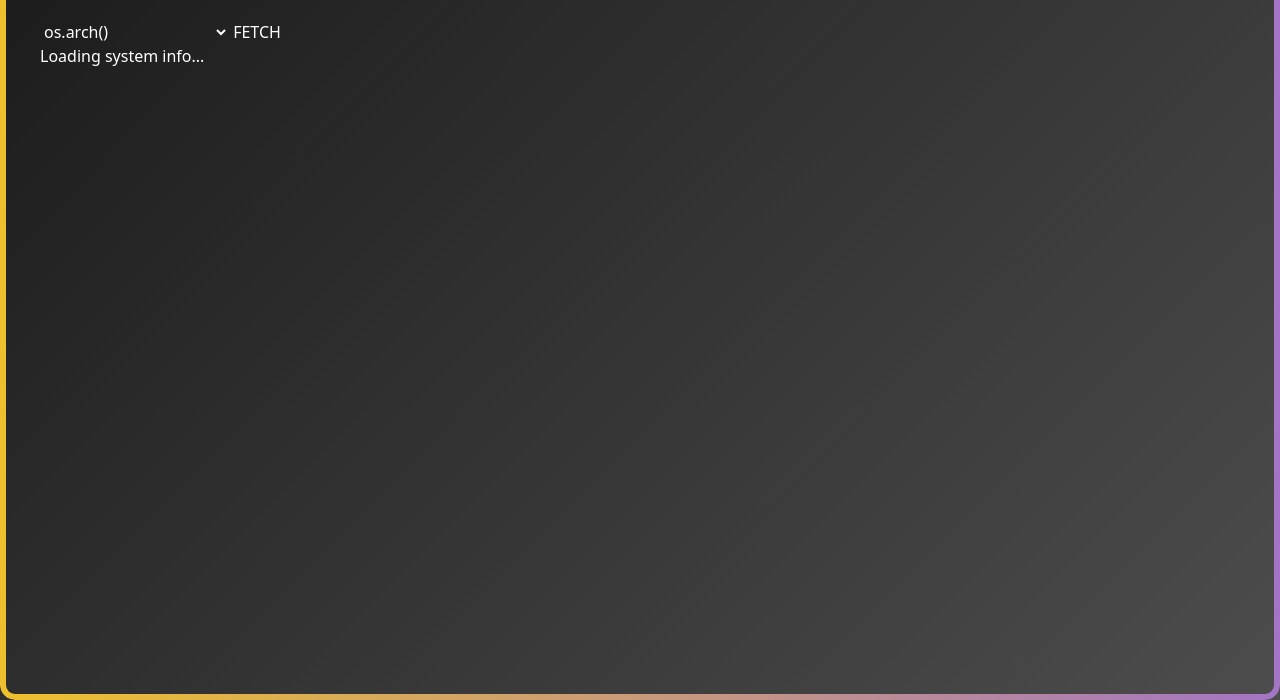
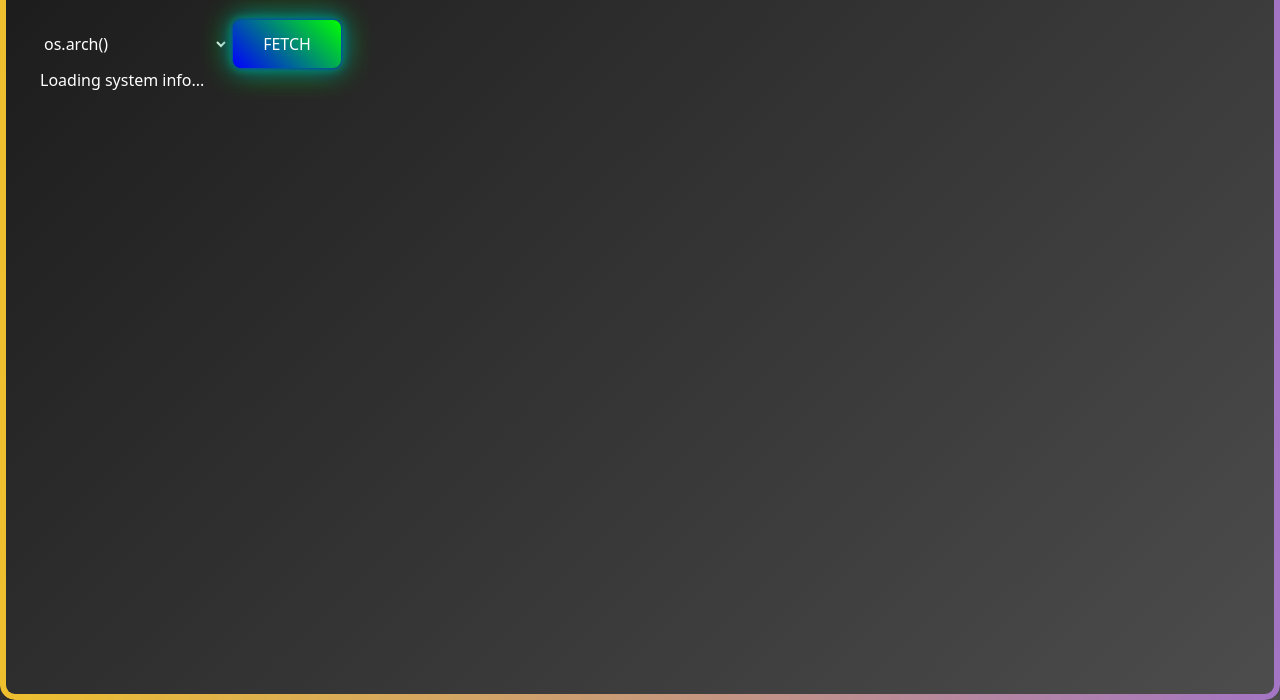
Before and after one commit to CodeWithHasan-Aura/Node-System-Info, a website: page index.html in a window 1280 px wide. Shown: the part 100-800 px from the top of the page. Drawn offline with nearby package versions, Linux system fonts and the light colour scheme.

Commit message:
Update style.css

```diff
--- a/style.css
+++ b/style.css
@@ -57,3 +57,21 @@ body::before {
   50% { background-position: 100% 50%; }
   100% { background-position: 0% 50%; }
 }
+
+
+#fetch-info {
+  background: linear-gradient(45deg, #00f, #0f0); /* Blue to green gradient */
+  color: #fff;
+  border: none;
+  padding: 12px 30px;
+  font-size: 16px;
+  border-radius: 8px;
+  cursor: pointer;
+  box-shadow: 0 0 5px #00f, 0 0 10px #0f0, 0 0 20px #00f, 0 0 30px #0f0;
+  transition: 0.3s;
+}
+
+#btn:hover {
+  box-shadow: 0 0 10px #00f, 0 0 20px #0f0, 0 0 30px #00f, 0 0 40px #0f0, 0 0 50px #00f;
+  transform: scale(1.05);
+}
```
